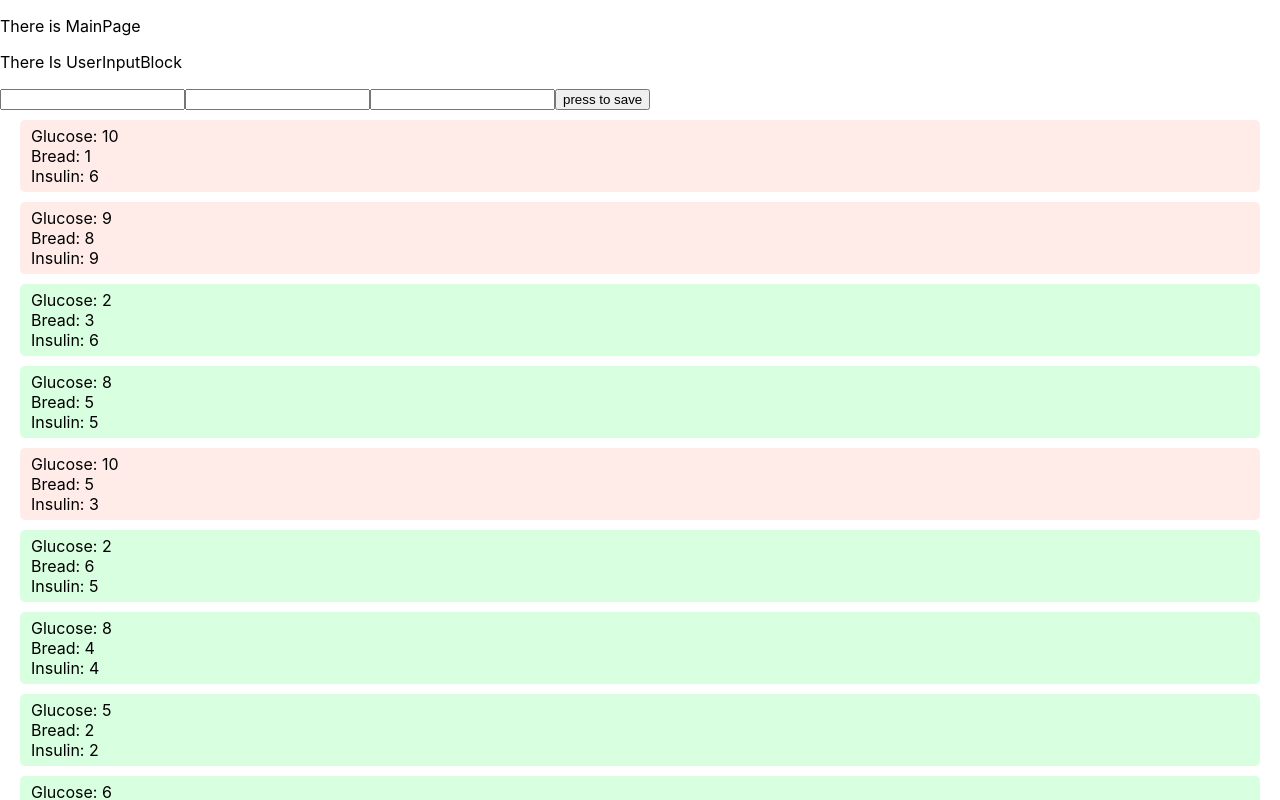
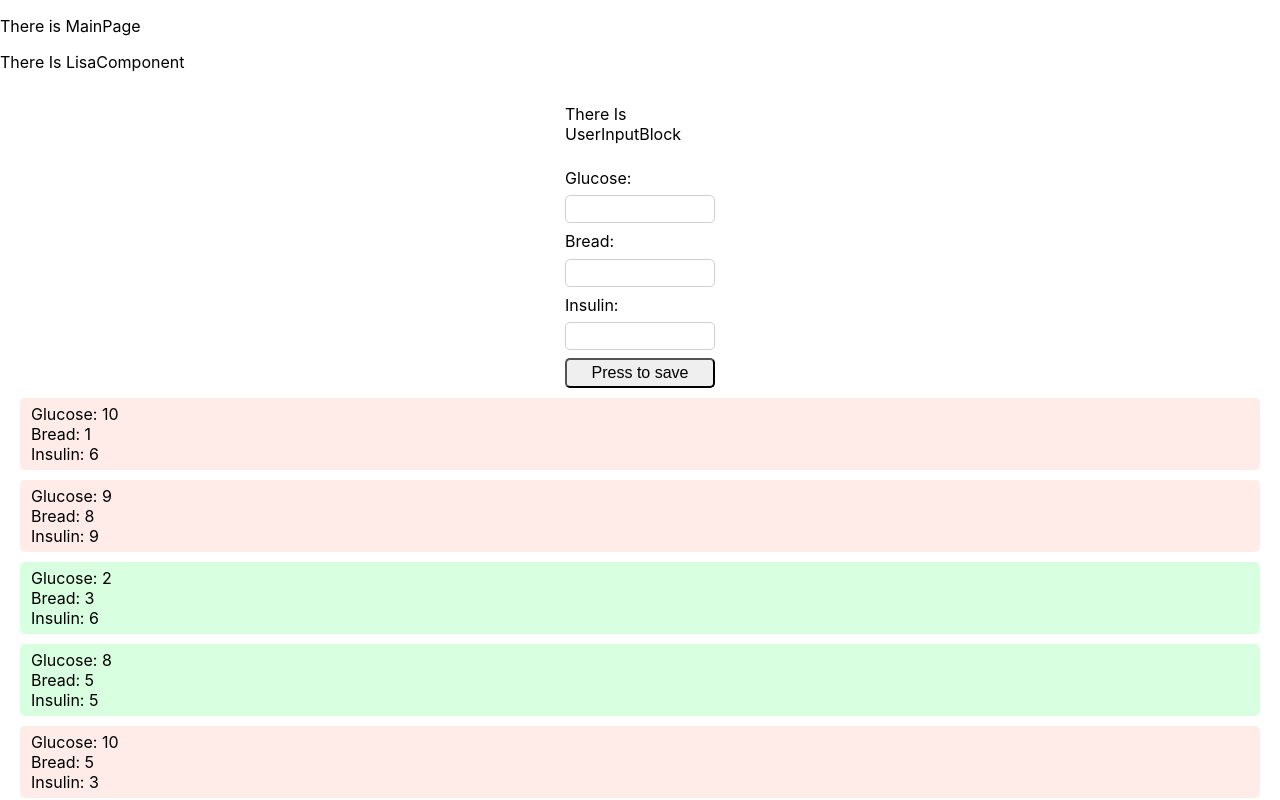
Before and after one commit to sohimazdai/web-svg-chart, a React (Create React App) app: page / in a window 1280 px wide. Shown: the top 800 px of the page. Built offline with nearby package versions, Linux system fonts and the light colour scheme.

Commit message:
#3-1: simple style add

```diff
--- /dev/null
+++ b/src/components/custom-buttons/CustomSubmitButton.css
@@ -0,0 +1,7 @@
+.custom-submit-button {
+    border-radius: 5px;
+    height: 30px;
+    font-size: 16px;
+
+    outline-color: transparent;
+}
--- /dev/null
+++ b/src/components/custom-buttons/CustomSubmitButton.tsx
@@ -0,0 +1,20 @@
+import React, { Component } from 'react';
+import './CustomSubmitButton.css'
+
+export interface CustomSubmitButtonProps {
+    onClick(): void;
+    buttonTitle: string;
+}
+
+export class CustomSubmitButton extends React.Component<CustomSubmitButtonProps>{
+
+  render() {
+    const { onClick, buttonTitle } = this.props;
+
+    return <button className={'custom-submit-button'}
+        onClick={onClick}
+    >
+    {buttonTitle}
+    </button>
+  }
+}
--- /dev/null
+++ b/src/components/custom-inputs/CustomUserInput.css
@@ -0,0 +1,7 @@
+.custom-user-input {
+    padding: 4px;
+    border: 1px solid #cecece;
+    border-radius: 5px;
+    outline-color: transparent;
+    font-size: 16px;
+}
--- /dev/null
+++ b/src/components/custom-inputs/CustomUserInput.tsx
@@ -0,0 +1,22 @@
+import React, { Component } from 'react';
+import './CustomUserInput.css'
+
+export interface CustomUserInputProps {
+    onChange(e: string): void;
+    inputType: string;
+    inputValue: string;
+}
+
+export class CustomUserInput extends React.Component<CustomUserInputProps>{
+
+  render() {
+    const { onChange, inputValue, inputType } = this.props;
+
+    return <input
+        className={'custom-user-input'}
+        value={inputValue}
+        type={inputType}
+        onChange={(e) => onChange(e.target.value)}
+    />
+  }
+}
--- /dev/null
+++ b/src/components/lisa-component/LisaComponent.css
@@ -0,0 +1,2 @@
+.lisa-component {
+}
--- /dev/null
+++ b/src/components/lisa-component/LisaComponent.tsx
@@ -0,0 +1,83 @@
+import React, { Component } from 'react';
+import './LisaComponent.css'
+import { List } from '../notes/List';
+import { notes } from '../../data/notes';
+import { CustomUserInput } from '../custom-inputs/CustomUserInput';
+import { CustomSubmitButton } from '../custom-buttons/CustomSubmitButton';
+import { UserInputBlock } from '../user-input-block/UserInputBlock';
+
+export interface Note {
+  glucose: string;
+  bread: string;
+  insulin: string;
+}
+
+export interface LisaComponentState {
+  glucose: string;
+  bread: string;
+  insulin: string;
+  notes: Note[],
+}
+
+export class LisaComponent extends React.Component<any, LisaComponentState> {
+  constructor(props: any){
+    super(props);
+    this.state = {
+      glucose: '',
+      bread: '',
+      insulin: '',
+      notes: notes,
+    }
+  }
+
+
+  componentDidUpdate(){
+    console.log(this.state.notes)
+  }
+  render() {
+    const { glucose, insulin, bread, notes } = this.state;
+    return <div className={'lisa-component'}>
+      <p>There Is LisaComponent</p>
+      <UserInputBlock
+        parentState={this.state}
+        onGlucoseInputValueChange={this.onGlucoseInputValueChange}
+        onBreadInputValueChange={this.onBreadInputValueChange}
+        onInsulinInputValueChange={this.onInsulinInputValueChange}
+        onSaveClick={this.onSaveClick}
+      />
+      <List notes={notes}/>
+    </div>
+  }
+
+  private onGlucoseInputValueChange = (str: string) => {
+    this.setState({
+      glucose: str,
+    })
+  }
+
+  private onBreadInputValueChange = (str: string) => {
+    this.setState({
+      bread: str,
+    })
+  }
+
+  private onInsulinInputValueChange = (str: string) => {
+    this.setState({
+      insulin: str,
+    })
+  }
+
+  private onSaveClick = () => {
+    const { glucose, insulin, bread, notes } = this.state;
+    (glucose || insulin || bread) && this.setState({
+      notes: [{
+        glucose: glucose,
+        bread: bread,
+        insulin: insulin,
+      }, ...notes],
+      glucose: '',
+      insulin: '',
+      bread: '',
+    })
+  }
+}
--- a/src/components/notes/List.tsx
+++ b/src/components/notes/List.tsx
@@ -1,6 +1,6 @@
 import React, { Component } from 'react';
 import './List.css'
-import { Note } from '../user-input-block/UserInputBlock';
+import { Note } from '../lisa-component/LisaComponent';
 import { NoteComponent } from './NoteComponent';
 
 export interface ListProps {
--- a/src/components/notes/NoteComponent.tsx
+++ b/src/components/notes/NoteComponent.tsx
@@ -1,6 +1,6 @@
 import React, { Component } from 'react';
 import './NoteComponent.css'
-import { Note } from '../user-input-block/UserInputBlock';
+import { Note } from '../lisa-component/LisaComponent';
 import { CustomNoteRow } from './CustomNoteRow';
 
 export interface NoteComponentProps {
--- a/src/components/user-input-block/UserInputBlock.css
+++ b/src/components/user-input-block/UserInputBlock.css
@@ -1,3 +1,10 @@
 .user-input-block {
-    flex-direction: row
+    display: flex;
+    height: 300px;
+    max-width: 150px;
+
+    margin: auto;
+
+    flex-direction: column;
+    justify-content: space-between;
 }
--- a/src/components/user-input-block/UserInputBlock.tsx
+++ b/src/components/user-input-block/UserInputBlock.tsx
@@ -1,77 +1,33 @@
 import React, { Component } from 'react';
 import './UserInputBlock.css'
-import { List } from '../notes/List';
-import { notes } from '../../data/notes';
+import { CustomUserInput } from '../custom-inputs/CustomUserInput';
+import { CustomSubmitButton } from '../custom-buttons/CustomSubmitButton';
+import { LisaComponentState } from '../lisa-component/LisaComponent';
 
-export interface Note {
-  glucose: string;
-  bread: string;
-  insulin: string;
+export interface UserInputBlockProps {
+    onGlucoseInputValueChange(value: string): void;
+    onBreadInputValueChange(value: string): void;
+    onInsulinInputValueChange(value: string): void;
+    onSaveClick(): void;
+    parentState: LisaComponentState;
 }
 
-interface UserInputBlockState {
-  glucose: string;
-  bread: string;
-  insulin: string;
-  notes: Note[],
-}
+export class UserInputBlock extends React.Component<UserInputBlockProps, any> {
+  render() {
+    const { glucose, bread, insulin } = this.props.parentState;
+    const {
+        onGlucoseInputValueChange,
+        onBreadInputValueChange,
+        onInsulinInputValueChange,
+        onSaveClick
+    } = this.props;
 
-export class UserInputBlock extends React.Component<any, UserInputBlockState> {
-  constructor(props: any){
-    super(props);
-    this.state = {
-      glucose: '',
-      bread: '',
-      insulin: '',
-      notes: notes,
-    }
-  }
-
-
-  componentDidUpdate(){
-    console.log(this.state.notes)
-  }
-  render() {
-    const { glucose, insulin, bread, notes } = this.state;
     return <div className={'user-input-block'}>
       <p>There Is UserInputBlock</p>
-      <input type='number' value={glucose} onChange={(e) => this.onGlucoseInputValueChange(e.target.value)}/>
-      <input type='number' value={bread} onChange={(e) => this.onBreadInputValueChange(e.target.value)}/>
-      <input type='number' value={insulin} onChange={(e) => this.onInsulinInputValueChange(e.target.value)}/>
-      <button onClick={this.onSaveClick}>press to save</button>
-      <List notes={notes}/>
+      Glucose: <CustomUserInput inputType='number' inputValue={glucose} onChange={onGlucoseInputValueChange} />
+      Bread: <CustomUserInput inputType='number' inputValue={bread} onChange={onBreadInputValueChange}/>
+      Insulin: <CustomUserInput inputType='number' inputValue={insulin} onChange={onInsulinInputValueChange}/>
+      <CustomSubmitButton onClick={onSaveClick} buttonTitle='Press to save' />
     </div>
   }
-
-  private onGlucoseInputValueChange = (str: string) => {
-    this.setState({
-      glucose: str,
-    })
-  }
-
-  private onBreadInputValueChange = (str: string) => {
-    this.setState({
-      bread: str,
-    })
-  }
-
-  private onInsulinInputValueChange = (str: string) => {
-    this.setState({
-      insulin: str,
-    })
-  }
-
-  private onSaveClick = () => {
-    const { glucose, insulin, bread, notes } = this.state;
-    this.setState({
-      notes: [{
-        glucose: glucose,
-        bread: bread,
-        insulin: insulin,
-      }, ...notes],
-      glucose: '',
-      insulin: '',
-      bread: '',
-    })
-  }
 }
--- a/src/pages/MainPage.tsx
+++ b/src/pages/MainPage.tsx
@@ -1,11 +1,11 @@
 import React, { Component } from 'react';
-import { UserInputBlock } from '../components/user-input-block/UserInputBlock';
+import { LisaComponent } from '../components/lisa-component/LisaComponent';
 
 export class MainPage extends Component {
   render() {
     return <div>
       <p>There is MainPage</p>
-      <UserInputBlock />
+      <LisaComponent />
     </div>
   }
 }
```
